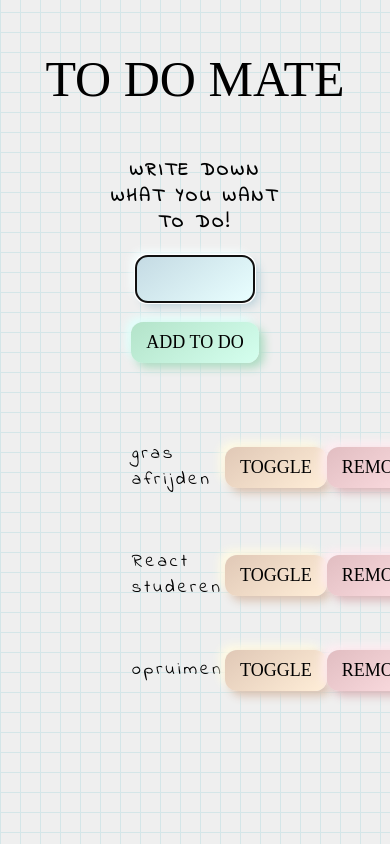
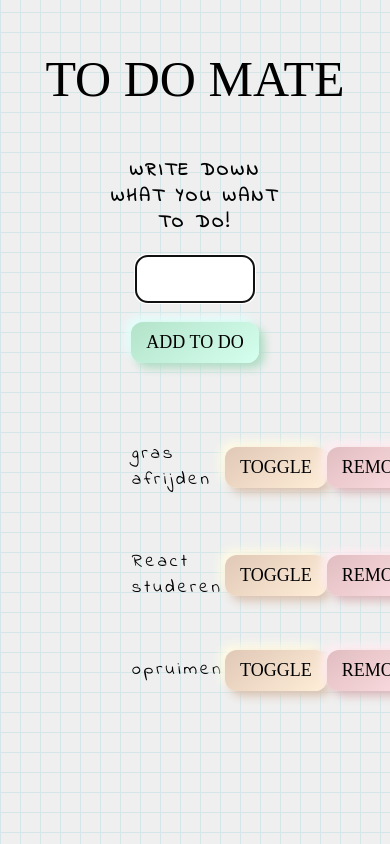
Before and after one commit to GreetVdL/todomate, a React (Create React App) app: page / in a window 390 px wide. Shown: the top 844 px of the page. Built offline with nearby package versions, Linux system fonts and the light colour scheme; a web font is replaced by a local one.

Commit message:
UI finish except responsiveness

```diff
--- a/src/components/Form.scss
+++ b/src/components/Form.scss
@@ -29,8 +29,8 @@ form {
     // border: 1px solid black;
     border: none;
     border-radius: 12px;
-    background: linear-gradient(145deg, #c4dae3, #e9ffff);
-    box-shadow: 5px 5px 10px #bed3db, -5px -5px 10px #f6ffff;
+    // background: linear-gradient(145deg, #c4dae3, #e9ffff);
+    // box-shadow: 5px 5px 10px #bed3db, -5px -5px 10px #f6ffff;
   }
   button {
     padding: 10px 15px;
--- a/src/components/Todo.jsx
+++ b/src/components/Todo.jsx
@@ -2,6 +2,7 @@ import React, { useState } from "react";
 import "./Todo.scss";
 
 const Todo = ({ children }) => {
+  // State for the toggle button
   const [active, setActive] = useState(true);
 
   const handleToggleClick = () => {
```
